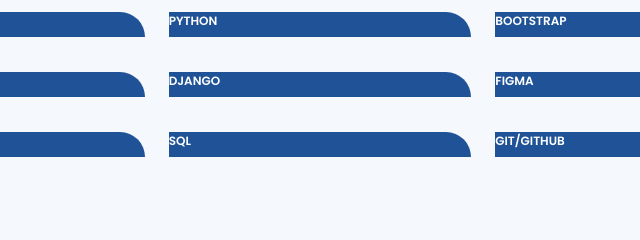
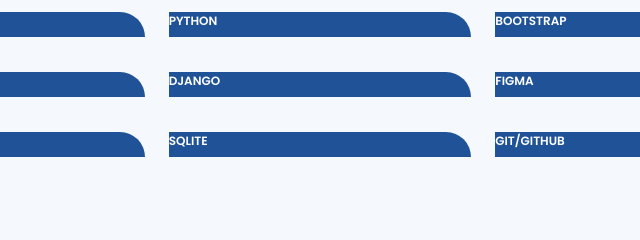
Before and after one commit to leelshaday/leelshaday.io, a plain HTML site: page index.html in a window 1280 px wide. Shown: the part 1500-1740 px from the top of the page, 470-1110 px from the left. Drawn offline with nearby package versions, Linux system fonts and the light colour scheme.

Commit message:
Update index.html

```diff
--- a/index.html
+++ b/index.html
@@ -150,7 +150,7 @@
             </div>
 
             <div class="progress">
-              <span class="skill">SQL</span>
+              <span class="skill">SQLite</span>
             </div>
 
           </div>
```
